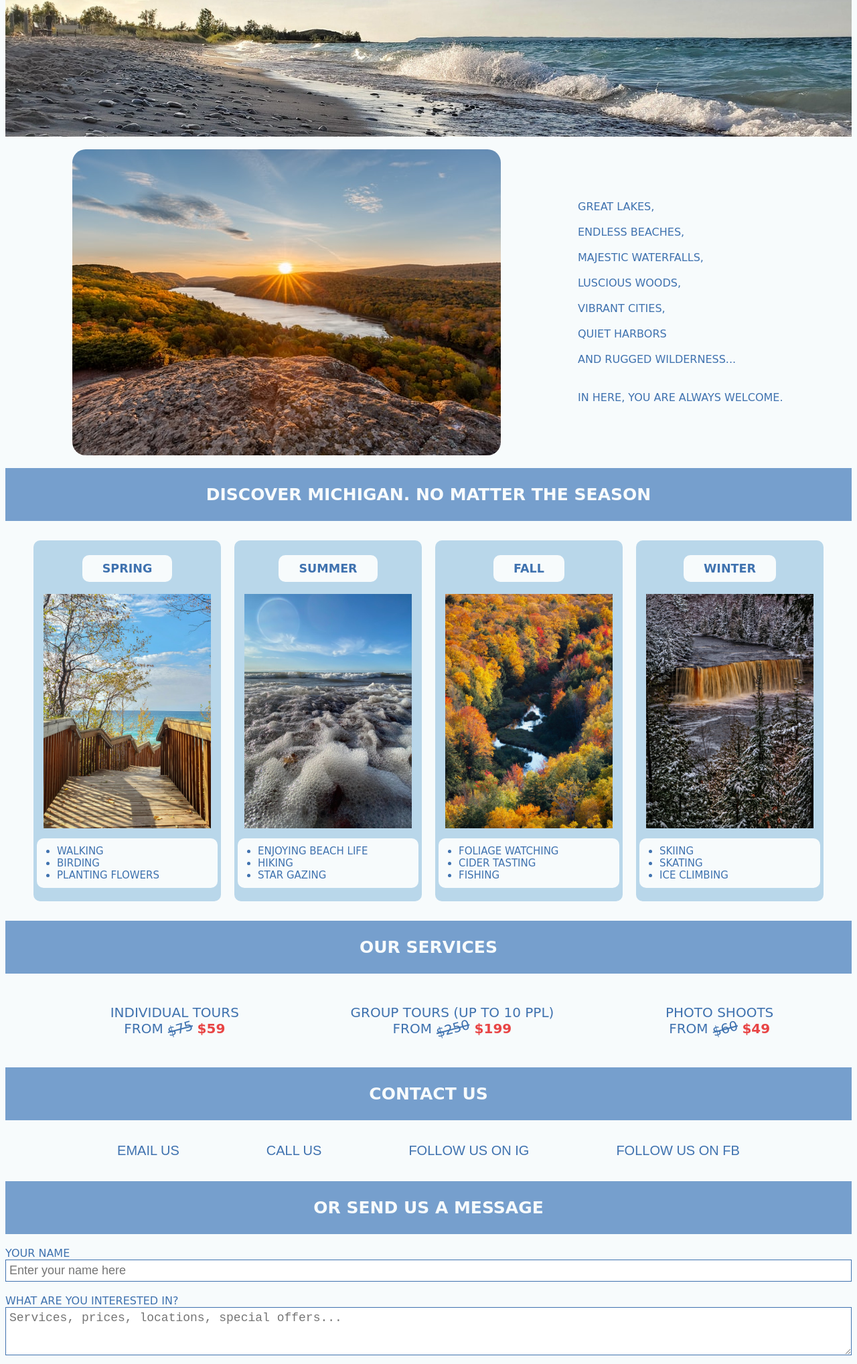
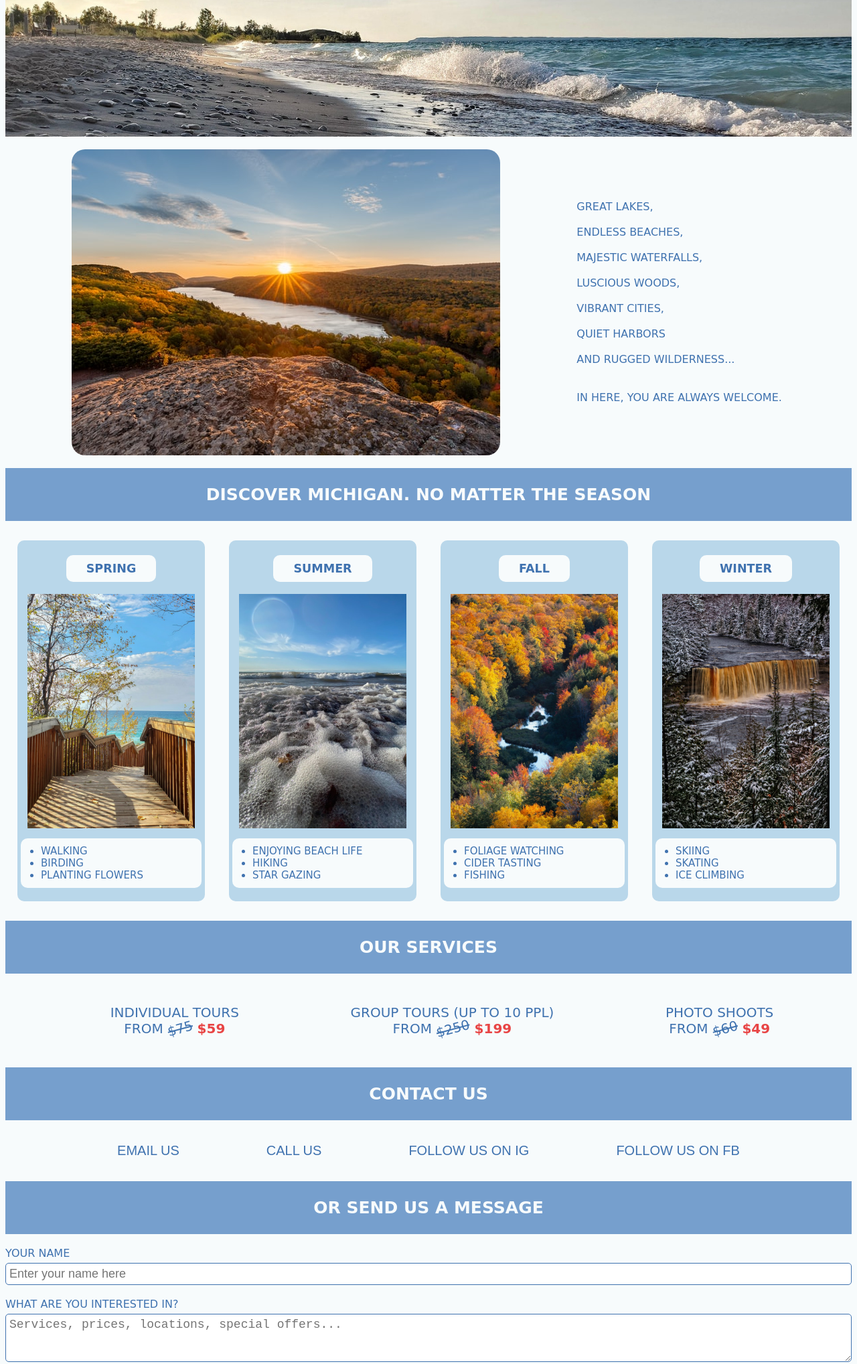
Before and after one commit to Elena-Weber/html_css_land, a plain HTML site: page sights/index.html in a window 1280 px wide. Shown: the part 143-2180 px from the top of the page at 67% size. Drawn offline with Linux system fonts and the light colour scheme; a web font is replaced by a local one.

Commit message:
design fix in mi sights

```diff
--- a/sights/style.css
+++ b/sights/style.css
@@ -43,10 +43,11 @@ body {
 
 .lake {
     display: flex;
+    justify-content: space-evenly;
 }
 
 .pic_lake {
-    margin: 0 100px;
+    margin: 0 10px;
     border-radius: 20px;
 }
 
@@ -85,7 +86,7 @@ body {
 
 .pics {
     display: flex;
-    justify-content: center;
+    justify-content: space-around;
     flex-wrap: wrap;
 }
 
@@ -218,6 +219,8 @@ input, textarea {
     font-size: 18px;
     padding: 5px;
     border: 1px solid #3f72af;
+    margin-top: 5px;
+    border-radius: 5px;
 }
 
 @media all and (max-width: 800px) {
```
